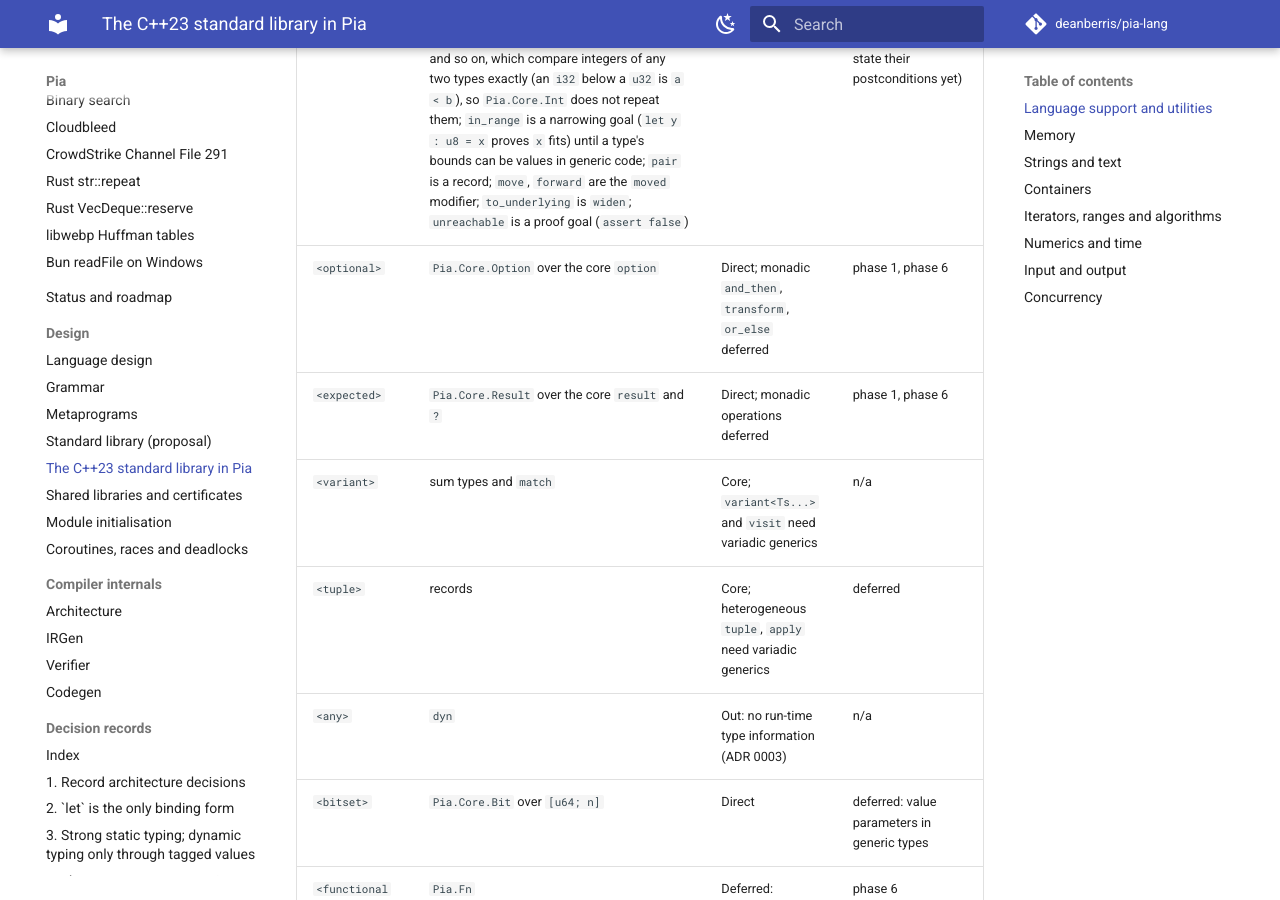
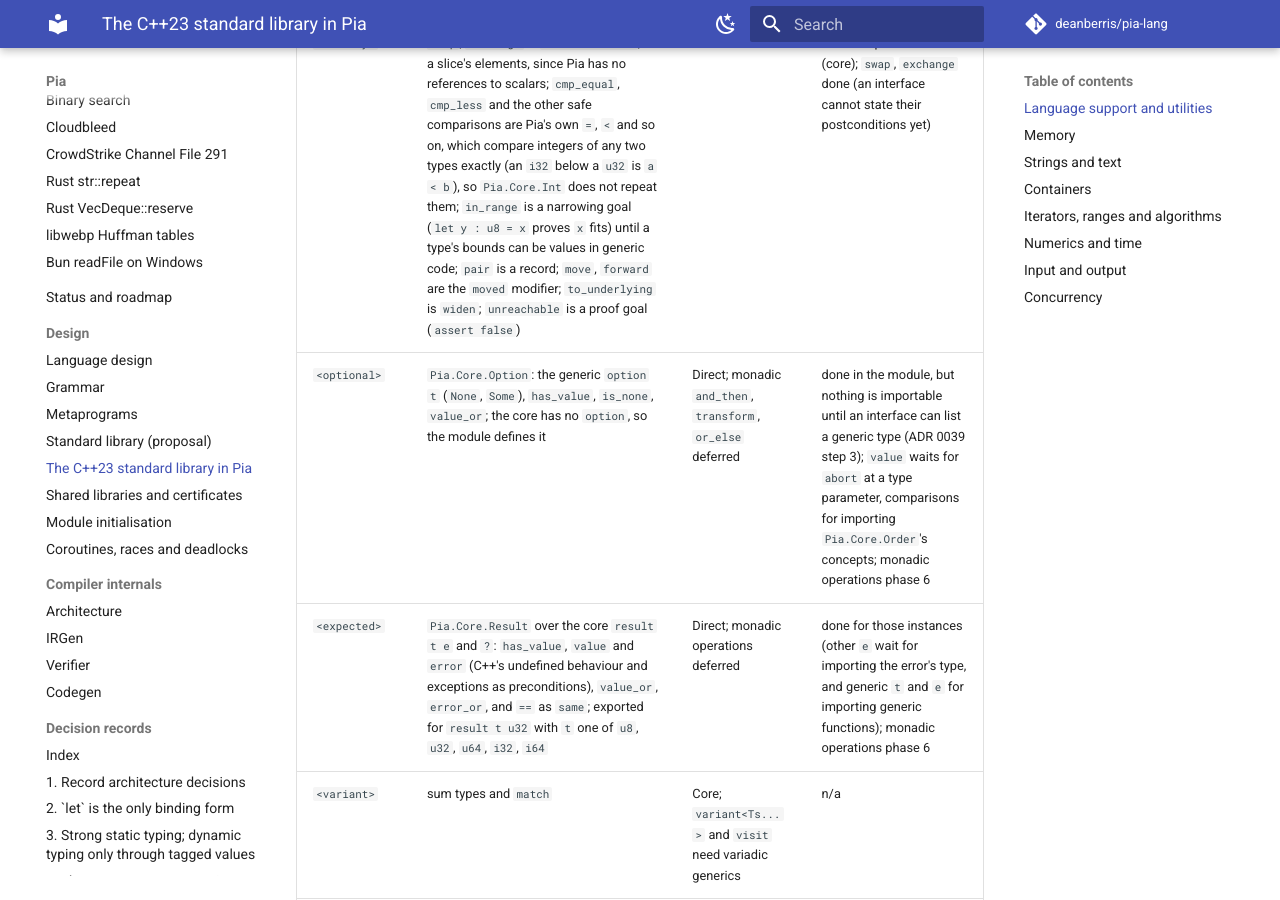
Before and after one commit to deanberris/pia-lang, an MkDocs documentation site: the page built from docs/cpp-std.md, in a window 1280 px wide and 900 px high, scrolled down 1125 px. Built offline with MkDocs 1.6.1 and Material for MkDocs 9.7.7, drawn with Linux system fonts in a browser that asks for light colours; comment, search, counter and statistics services are not loaded; some of the changed text lies outside the part shown.

Commit message:
Pia.Core.Option and Pia.Core.Result: <optional> and <expected> (ADR 0040)
Without the monadic operations, which wait for function values.

Pia.Core.Result, on the language's result t e (ADR 0028):
has_value, value and error (C++'s undefined behaviour and the
exception of value() are preconditions, goals at the call), value_or,
error_or, and == as same, each contract stated with match. has_value,
value_or and error_or are generic; value, error and same are written per
instance, since a generic body cannot abort where a value of a type
parameter is expected, nor compare two of them without a concept, and
Pia.Core.Order's Eq cannot be imported yet. Exported for result t u32
(an error code) with t in u8, u32, u64, i32, i64, kept few because each
instance of a generic is proved again (#203). 105 goals, cost 0.22M.

Pia.Core.Option: the core has no option, so the module defines the
generic option t (None, Some) with has_value, is_none and value_or. An
interface cannot list a generic type yet (ADR 0039 step 3), so it claims
no interface and nothing in it is importable; its generics are proved at
the u8 instance it makes. value waits for abort at a type parameter, and
comparisons for importing Order's concepts. 4 goals, cost 5.7k.

tests/std: option.pia, result.pia, result_edges.pia (15 goals from the
interface, and value of a possible error refuted), result_run.
lib/Pia/Core/BUILD.bazel, baseline.json, docs/cpp-std.md.

Co-Authored-By: Claude Opus 5.5 <noreply@anthropic.com>
Claude-Session: https://claude.ai/code/session_01SkMSatmEmJWiDnKdbSUoyG

```diff
--- a/docs/cpp-std.md
+++ b/docs/cpp-std.md
@@ -1,6 +1,6 @@
 # The C++23 standard library in Pia
 
-Status: proposed design ([ADR 0040](adr/0040-cpp23-standard-library-in-pia.md)). This page maps every C++23 standard header onto the Pia module that provides it, and is updated by each library pull request, so it is also the library's status page. The first pieces are in the core, and `lib/` has its first modules, `Pia.Core.Bit`, `Pia.Core.Int` and `Pia.Core.Order` (`lib/Pia/Core/`, tested in `tests/std/`).
+Status: proposed design ([ADR 0040](adr/0040-cpp23-standard-library-in-pia.md)). This page maps every C++23 standard header onto the Pia module that provides it, and is updated by each library pull request, so it is also the library's status page. The first pieces are in the core, and `lib/` has its first modules, `Pia.Core.Bit`, `Pia.Core.Int`, `Pia.Core.Order`, `Pia.Core.Option` and `Pia.Core.Result` (`lib/Pia/Core/`, tested in `tests/std/`).
 
 Pia gives what the C++ library lets a program do, in Pia's idioms: slices instead of iterator pairs, `result` and `?` instead of exceptions, explicit allocators instead of `std::allocator`, concepts instead of comparator objects, and metaprograms instead of type traits. Every function has a contract that the compiler proves, so what is undefined behaviour in C++ is a proof goal at the call in Pia.
 
@@ -16,8 +16,8 @@ Pia gives what the C++ library lets a program do, in Pia's idioms: slices instea
 | `<coroutine>` | the core's `wait`, `yield` and `@suspends` | Core (ADR 0027) | deferred: M12 |
 | `<compare>` | `Pia.Core.Order`: `ordering` (`strong_ordering`: `Less`, `Equal`, `Greater`) and `compare`, generic over `Ord` and for each integer type; `partial_ordering` and `weak_ordering` wait for floats and for types with equivalent but distinct values; `@derive(ord)` waits for exported metaprograms | Direct | `ordering`, `compare` done (importing them waits for imported types) |
 | `<utility>` | `swap`, `exchange` in `Pia.Core.Order`, of a slice's elements, since Pia has no references to scalars; `cmp_equal`, `cmp_less` and the other safe comparisons are Pia's own `=`, `<` and so on, which compare integers of any two types exactly (an `i32` below a `u32` is `a < b`), so `Pia.Core.Int` does not repeat them; `in_range` is a narrowing goal (`let y : u8 = x` proves `x` fits) until a type's bounds can be values in generic code; `pair` is a record; `move`, `forward` are the `moved` modifier; `to_underlying` is `widen`; `unreachable` is a proof goal (`assert false`) | Direct and Core | safe comparisons done (core); `swap`, `exchange` done (an interface cannot state their postconditions yet) |
-| `<optional>` | `Pia.Core.Option` over the core `option` | Direct; monadic `and_then`, `transform`, `or_else` deferred | phase 1, phase 6 |
-| `<expected>` | `Pia.Core.Result` over the core `result` and `?` | Direct; monadic operations deferred | phase 1, phase 6 |
+| `<optional>` | `Pia.Core.Option`: the generic `option t` (`None`, `Some`), `has_value`, `is_none`, `value_or`; the core has no `option`, so the module defines it | Direct; monadic `and_then`, `transform`, `or_else` deferred | done in the module, but nothing is importable until an interface can list a generic type (ADR 0039 step 3); `value` waits for `abort` at a type parameter, comparisons for importing `Pia.Core.Order`'s concepts; monadic operations phase 6 |
+| `<expected>` | `Pia.Core.Result` over the core `result t e` and `?`: `has_value`, `value` and `error` (C++'s undefined behaviour and exceptions as preconditions), `value_or`, `error_or`, and `==` as `same`; exported for `result t u32` with `t` one of `u8`, `u32`, `u64`, `i32`, `i64` | Direct; monadic operations deferred | done for those instances (other `e` wait for importing the error's type, and generic `t` and `e` for importing generic functions); monadic operations phase 6 |
 | `<variant>` | sum types and `match` | Core; `variant<Ts...>` and `visit` need variadic generics | n/a |
 | `<tuple>` | records | Core; heterogeneous `tuple`, `apply` need variadic generics | deferred |
 | `<any>` | `dyn` | Out: no run-time type information (ADR 0003) | n/a |
```
Also changed, not shown: 10 other files.
